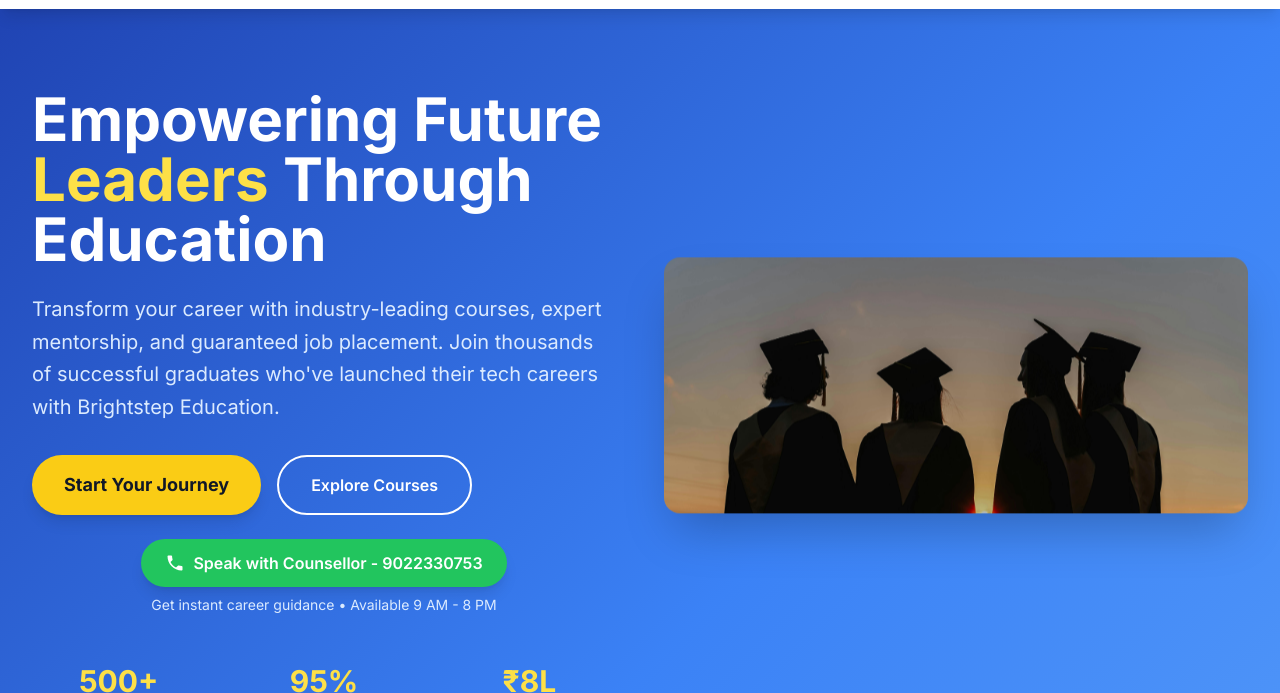
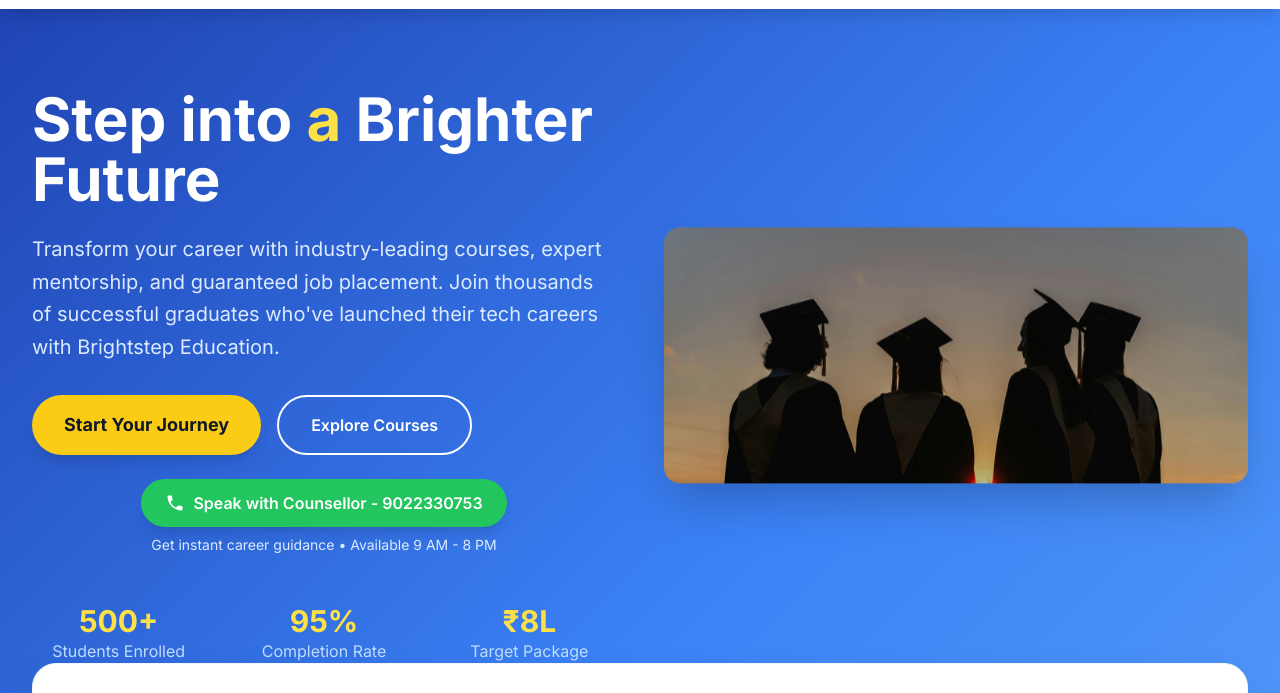
Before and after one commit to manishachavan0204/brightstepeducation, a plain HTML site: page index.html in a window 1280 px wide. Shown: the part 71-764 px from the top of the page. Drawn offline with nearby package versions, Linux system fonts and the light colour scheme.

Commit message:
Update index.html

```diff
--- a/index.html
+++ b/index.html
@@ -71,9 +71,9 @@
             <div class="grid lg:grid-cols-2 gap-12 items-center">
                 <div class="text-white">
                     <h1 class="text-5xl lg:text-6xl font-bold mb-6 leading-tight">
-                        Empowering Future
-                        <span class="text-yellow-300">Leaders</span>
-                        Through Education
+                         Step into
+                        <span class="text-yellow-300">a</span>
+                        Brighter Future
                     </h1>
                     <p class="text-xl mb-8 text-blue-100 leading-relaxed">
                         Transform your career with industry-leading courses, expert mentorship, and guaranteed job placement. Join thousands of successful graduates who've launched their tech careers with Brightstep Education.
```
